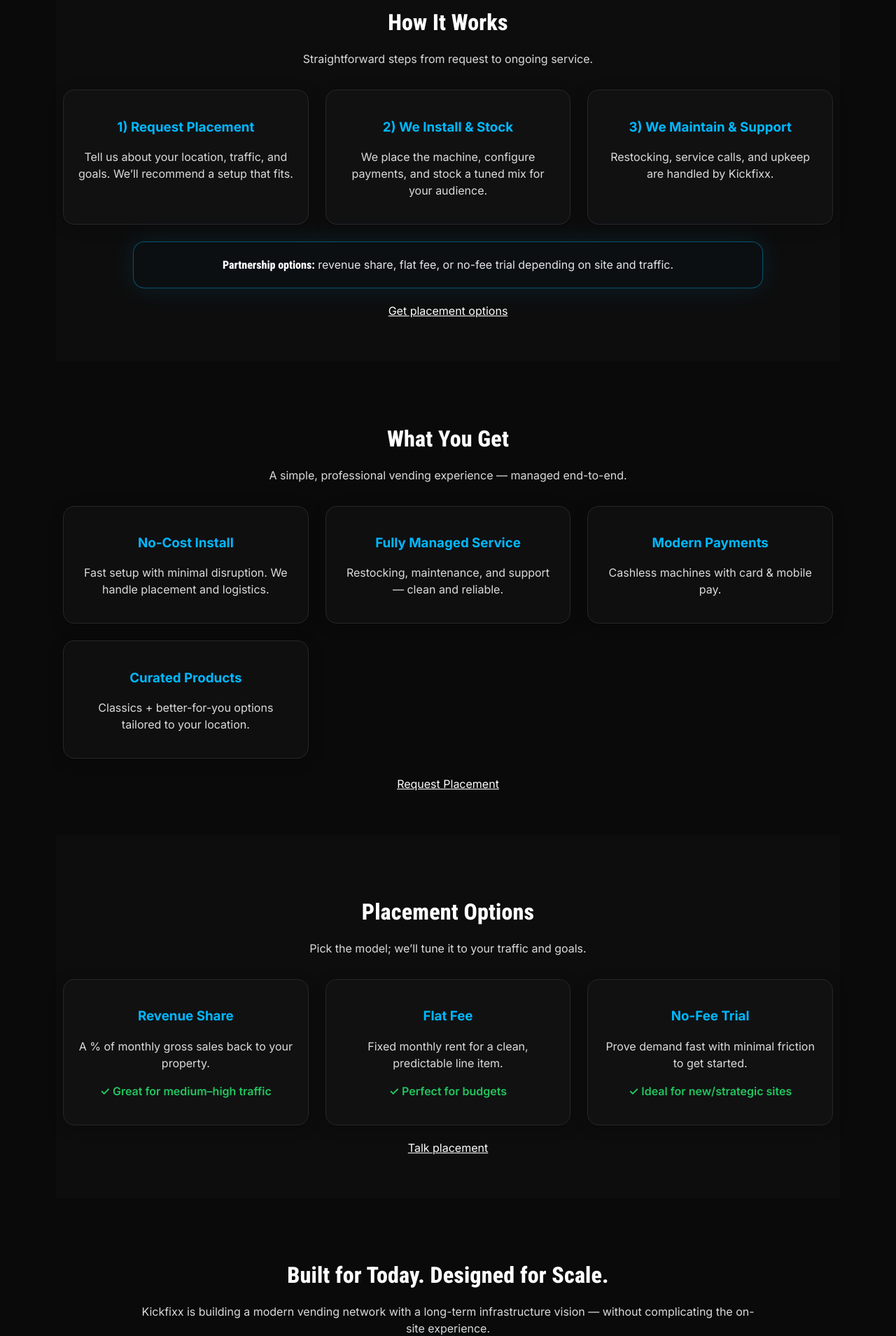
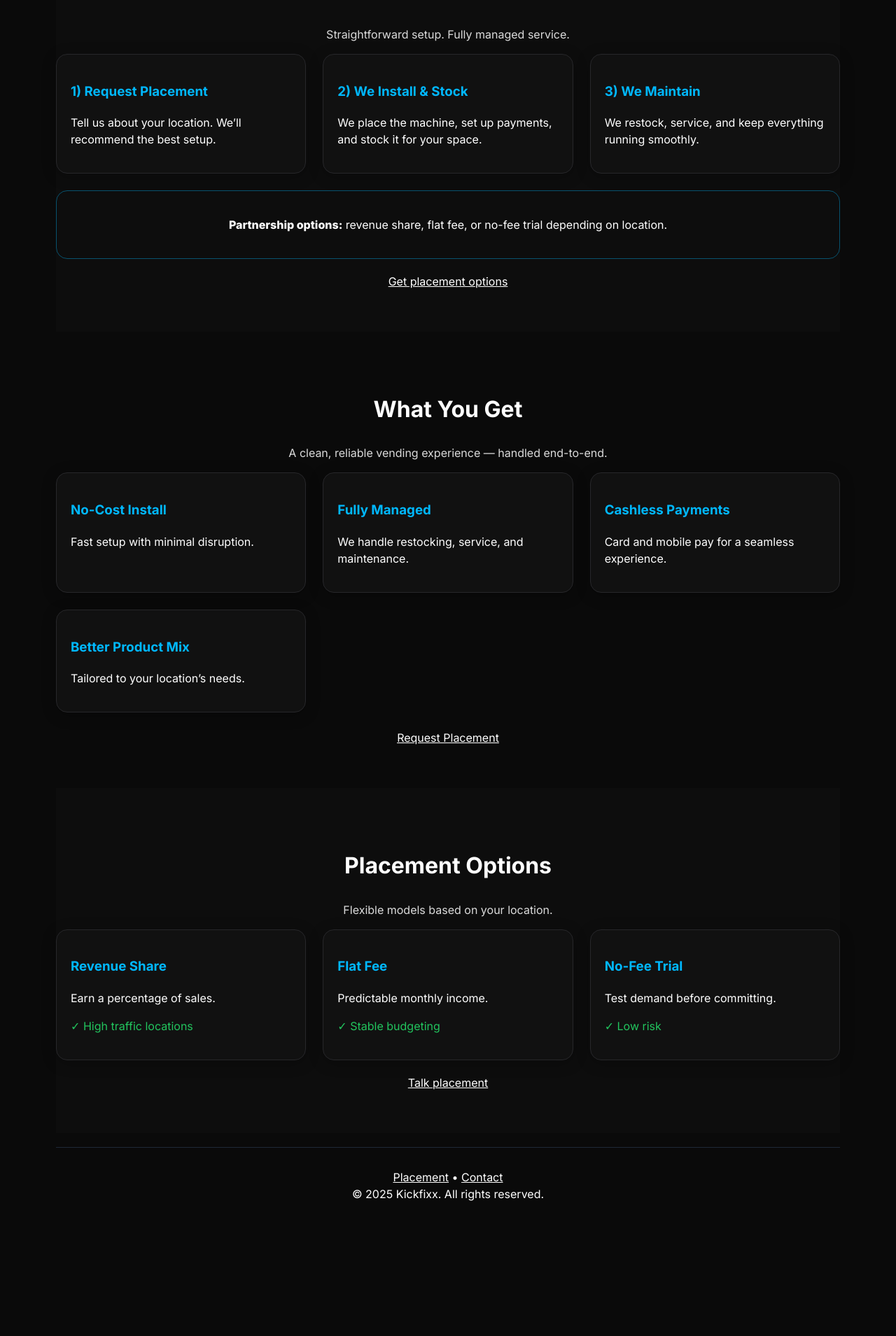
Before and after one commit to EaziAce/BB, a Next.js app: page / in a window 1280 px wide. Shown: the part 792-2701 px from the top of the page at 70% size. After the commit the page ends 2560 px from the top, so only its background shows below. Built offline with nearby package versions, Linux system fonts and the light colour scheme.

Commit message:
Update index.tsx

```diff
--- a/pages/index.tsx
+++ b/pages/index.tsx
@@ -4,69 +4,14 @@
 import Image from "next/image";
 import Link from "next/link";
 
-/** Reusable token image with optional aura glow */
-function TokenImage({
-  src,
-  alt,
-  size = 220,
-  aura = false,
-  auraColor = "rgba(0,184,255,0.28)",
-  blur = 46,
-}: {
-  src: string;
-  alt: string;
-  size?: number;
-  aura?: boolean;
-  auraColor?: string;
-  blur?: number;
-}) {
-  return (
-    <div className="tokenWrap" style={{ width: size, height: size }}>
-      {aura && (
-        <div
-          aria-hidden
-          className="tokenAura"
-          style={{
-            filter: `blur(${blur}px)`,
-            background: `radial-gradient(circle at center, ${auraColor}, transparent 70%)`,
-          }}
-        />
-      )}
-      <Image
-        src={src}
-        alt={alt}
-        fill
-        sizes="(max-width: 768px) 60vw, 220px"
-        style={{ objectFit: "contain", position: "relative", zIndex: 1 }}
-        priority
-      />
-      <style jsx>{`
-        .tokenWrap {
-          margin: 0 auto;
-          position: relative;
-          display: flex;
-          justify-content: center;
-          align-items: center;
-        }
-        .tokenAura {
-          position: absolute;
-          inset: 0;
-          z-index: 0;
-          border-radius: 50%;
-        }
-      `}</style>
-    </div>
-  );
-}
-
 export default function Home() {
   return (
     <>
       <Head>
-        <title>Kickfixx — Modern Vending Solutions</title>
+        <title>Kickfixx — Modern Vending Solutions | Dallas–Fort Worth</title>
         <meta
           name="description"
-          content="Kickfixx provides clean, cashless, fully managed vending for apartments, offices, and high-traffic locations. No-cost install. We stock, maintain, and keep it running."
+          content="Kickfixx provides clean, cashless, fully managed vending for apartments, offices, and high-traffic locations across the Dallas–Fort Worth area. No-cost install. We stock, maintain, and keep it running."
         />
         <link rel="preconnect" href="https://fonts.googleapis.com" />
         <link rel="preconnect" href="https://fonts.gstatic.com" crossOrigin="" />
@@ -77,15 +22,16 @@
       </Head>
 
       <div className="page">
-        {/* glows */}
+
+        {/* ambient glows */}
         <div className="hero-glows" aria-hidden>
           <div className="glow glow-top" />
           <div className="glow glow-bottom" />
         </div>
 
-        {/* header (simplified) */}
+        {/* header */}
         <header className="header">
-          <Link href="/" className="logoLink" aria-label="Kickfixx Home">
+          <Link href="/" className="logoLink">
             <Image
               src="/kickfixx-logo-00B8FF.png"
               alt="Kickfixx"
@@ -94,13 +40,10 @@
               priority
             />
           </Link>
+
           <nav className="nav">
-            <Link href="/contact" className="navLink">
-              Placement
-            </Link>
-            <Link href="/contact" className="navLink">
-              Contact
-            </Link>
+            <Link href="/contact" className="navLink">Placement</Link>
+            <Link href="/contact" className="navLink">Contact</Link>
           </nav>
         </header>
 
@@ -112,31 +55,26 @@
             </h1>
 
             <p className="lead">
-              Clean. Cashless. Fully managed vending for apartments, offices, and high-traffic
-              locations.
+              Clean. Cashless. Fully managed vending for apartments, offices, and high-traffic locations across the Dallas–Fort Worth area.
             </p>
 
             <p className="sub">
-              We install, stock, and maintain modern machines — so your tenants, employees, or
-              customers always have convenient options on-site.
+              We install, stock, and maintain modern machines — so your tenants, employees, or customers always have convenient options on-site.
             </p>
 
             <div className="ctaRow">
-              <a href="#how" className="btnGhost">
-                How It Works
-              </a>
-              <Link href="/contact" className="btnPrimary">
-                Request Placement
-              </Link>
+              <a href="#how" className="btnGhost">How It Works</a>
+              <Link href="/contact" className="btnPrimary">Request Placement</Link>
             </div>
 
+            <p className="location">Serving Dallas–Fort Worth (DFW)</p>
             <p className="note">Own the Infrastructure.</p>
           </div>
 
           <div className="heroImageWrap">
             <Image
               src="/vending-mockup.png"
-              alt="Kickfixx vending machine mockup"
+              alt="Kickfixx vending machine"
               width={1000}
               height={1300}
               className="heroImage"
@@ -148,33 +86,34 @@
         {/* how it works */}
         <section id="how" className="section sectionDark">
           <h2 className="sectionTitle">How It Works</h2>
-          <p className="sectionSub">Straightforward steps from request to ongoing service.</p>
+          <p className="sectionSub">Straightforward setup. Fully managed service.</p>
 
           <div className="gridCards">
             <div className="card">
               <h3 className="cardTitle">1) Request Placement</h3>
               <p className="cardText">
-                Tell us about your location, traffic, and goals. We’ll recommend a setup that fits.
+                Tell us about your location. We’ll recommend the best setup.
               </p>
             </div>
+
             <div className="card">
               <h3 className="cardTitle">2) We Install &amp; Stock</h3>
               <p className="cardText">
-                We place the machine, configure payments, and stock a tuned mix for your audience.
+                We place the machine, set up payments, and stock it for your space.
               </p>
             </div>
+
             <div className="card">
-              <h3 className="cardTitle">3) We Maintain &amp; Support</h3>
+              <h3 className="cardTitle">3) We Maintain</h3>
               <p className="cardText">
-                Restocking, service calls, and upkeep are handled by Kickfixx.
+                We restock, service, and keep everything running smoothly.
               </p>
             </div>
           </div>
 
           <div className="infoCard">
             <p className="infoText">
-              <strong className="infoStrong">Partnership options:</strong> revenue share, flat fee,
-              or no-fee trial depending on site and traffic.
+              <strong className="infoStrong">Partnership options:</strong> revenue share, flat fee, or no-fee trial depending on location.
             </p>
           </div>
 
@@ -185,27 +124,32 @@
           </div>
         </section>
 
-        {/* what you get */}
+        {/* features */}
         <section className="section">
           <h2 className="sectionTitle">What You Get</h2>
-          <p className="sectionSub">A simple, professional vending experience — managed end-to-end.</p>
+          <p className="sectionSub">
+            A clean, reliable vending experience — handled end-to-end.
+          </p>
 
           <div className="gridCards">
             <div className="card">
               <h3 className="cardTitle">No-Cost Install</h3>
-              <p className="cardText">Fast setup with minimal disruption. We handle placement and logistics.</p>
+              <p className="cardText">Fast setup with minimal disruption.</p>
             </div>
+
             <div className="card">
-              <h3 className="cardTitle">Fully Managed Service</h3>
-              <p className="cardText">Restocking, maintenance, and support — clean and reliable.</p>
+              <h3 className="cardTitle">Fully Managed</h3>
+              <p className="cardText">We handle restocking, service, and maintenance.</p>
             </div>
+
             <div className="card">
-              <h3 className="cardTitle">Modern Payments</h3>
-              <p className="cardText">Cashless machines with card &amp; mobile pay.</p>
+              <h3 className="cardTitle">Cashless Payments</h3>
+              <p className="cardText">Card and mobile pay for a seamless experience.</p>
             </div>
+
             <div className="card">
-              <h3 className="cardTitle">Curated Products</h3>
-              <p className="cardText">Classics + better-for-you options tailored to your location.</p>
+              <h3 className="cardTitle">Better Product Mix</h3>
+              <p className="cardText">Tailored to your location’s needs.</p>
             </div>
           </div>
 
@@ -219,23 +163,25 @@
         {/* placement options */}
         <section className="section sectionDark">
           <h2 className="sectionTitle">Placement Options</h2>
-          <p className="sectionSub">Pick the model; we’ll tune it to your traffic and goals.</p>
+          <p className="sectionSub">Flexible models based on your location.</p>
 
           <div className="gridCards">
             <div className="card">
               <h3 className="cardTitle">Revenue Share</h3>
-              <p className="cardText">A % of monthly gross sales back to your property.</p>
-              <p className="cardTag">✓ Great for medium–high traffic</p>
+              <p className="cardText">Earn a percentage of sales.</p>
+              <p className="cardTag">✓ High traffic locations</p>
             </div>
+
             <div className="card">
               <h3 className="cardTitle">Flat Fee</h3>
-              <p className="cardText">Fixed monthly rent for a clean, predictable line item.</p>
-              <p className="cardTag">✓ Perfect for budgets</p>
+              <p className="cardText">Predictable monthly income.</p>
+              <p className="cardTag">✓ Stable budgeting</p>
             </div>
+
             <div className="card">
               <h3 className="cardTitle">No-Fee Trial</h3>
-              <p className="cardText">Prove demand fast with minimal friction to get started.</p>
-              <p className="cardTag">✓ Ideal for new/strategic sites</p>
+              <p className="cardText">Test demand before committing.</p>
+              <p className="cardTag">✓ Low risk</p>
             </div>
           </div>
 
@@ -246,40 +192,16 @@
           </div>
         </section>
 
-        {/* future vision (subtle + low) */}
-        <section className="section">
-          <h2 className="sectionTitle">Built for Today. Designed for Scale.</h2>
-          <p className="sectionSub" style={{ maxWidth: 900, margin: "0 auto 18px" }}>
-            Kickfixx is building a modern vending network with a long-term infrastructure vision —
-            without complicating the on-site experience.
-          </p>
-
-          {/* Optional: keep this visual or remove it */}
-          <div style={{ textAlign: "center", opacity: 0.75, marginTop: 12 }}>
-            <TokenImage
-              src="/kfx-token.png"
-              alt="Kickfixx rewards token concept"
-              size={170}
-              aura
-              blur={40}
-              auraColor="rgba(0,184,255,0.20)"
-            />
-          </div>
-        </section>
-
         {/* footer */}
         <footer className="footer">
           <div>
-            <Link href="/contact" className="footLink">
-              Placement
-            </Link>
+            <Link href="/contact" className="footLink">Placement</Link>
             <span className="sep"> • </span>
-            <Link href="/contact" className="footLink">
-              Contact
-            </Link>
+            <Link href="/contact" className="footLink">Contact</Link>
           </div>
           © {new Date().getFullYear()} Kickfixx. All rights reserved.
         </footer>
+
       </div>
 
       <style jsx>{`
@@ -291,47 +213,36 @@
         .glow-bottom { bottom: -160px; right: -128px; opacity: .2; background: radial-gradient(closest-side, #00b8ff, rgba(0,0,0,0)); }
 
         .header { display: flex; align-items: center; justify-content: space-between; padding: 14px 0; border-bottom: 1px solid #1f2937; }
-        .logoLink { display: inline-flex; align-items: center; }
         .nav { display: flex; gap: 16px; }
         .navLink { color: #00b8ff; font-weight: 800; text-decoration: none; }
 
         .hero { display: grid; grid-template-columns: 1.2fr 1fr; gap: 28px; align-items: center; padding: 48px 0; }
-        .h1 { font-size: 46px; line-height: 1.1; margin: 0 0 12px; font-family: "Roboto Condensed", Inter, system-ui; letter-spacing: .2px; }
+        .h1 { font-size: 46px; font-family: "Roboto Condensed", Inter; }
         .brand { color: #00b8ff; }
-        .lead { opacity: .9; margin: 0 0 8px; max-width: 56ch; }
-        .sub { color: #a1a1aa; margin: 0 0 12px; max-width: 60ch; }
-        .ctaRow { display: flex; gap: 12px; flex-wrap: wrap; margin: 12px 0 6px; }
-        .btnPrimary { display: inline-block; background: #00b8ff; color: #000; border-radius: 12px; padding: 12px 16px; font-weight: 800; text-decoration: none; }
-        .btnGhost { display: inline-block; border: 1px solid #3f3f46; color: #fff; border-radius: 12px; padding: 12px 16px; font-weight: 600; text-decoration: none; }
-        .note { font-size: 12px; color: #71717a; margin-top: 8px; }
+        .lead { opacity: .9; }
+        .sub { color: #a1a1aa; }
+        .ctaRow { display: flex; gap: 12px; margin-top: 12px; }
+        .btnPrimary { background: #00b8ff; color: #000; padding: 12px 16px; border-radius: 12px; font-weight: 800; }
+        .btnGhost { border: 1px solid #3f3f46; padding: 12px 16px; border-radius: 12px; }
+        .location { margin-top: 8px; opacity: .75; font-size: 14px; }
+        .note { opacity: .6; margin-top: 6px; }
 
-        .heroImageWrap { position: relative; display: flex; justify-content: center; align-items: center; overflow: hidden; border-radius: 20px; margin: 40px auto; max-width: 600px; background: radial-gradient(circle at center, rgba(0,184,255,.08) 0%, transparent 70%); box-shadow: 0 8px 24px rgba(0,0,0,.6), 0 0 35px rgba(0,184,255,.35); }
-        .heroImage { object-fit: cover; width: 100%; height: auto; transform: scale(1.05); transition: transform .3s ease; }
+        .heroImageWrap { border-radius: 20px; overflow: hidden; box-shadow: 0 0 35px rgba(0,184,255,.35); }
 
         .section { padding: 60px 0; }
         .sectionDark { background: #0d0d0d; }
-        .sectionTitle { text-align: center; font-size: 32px; margin-bottom: 16px; font-family: "Roboto Condensed", Inter, system-ui; font-weight: 800; letter-spacing: .2px; }
-        .sectionSub { text-align: center; opacity: .85; margin-bottom: 32px; }
+        .sectionTitle { text-align: center; font-size: 32px; }
+        .sectionSub { text-align: center; opacity: .85; }
 
-        .gridCards { display: grid; grid-template-columns: repeat(auto-fit, minmax(280px, 1fr)); gap: 24px; max-width: 1100px; margin: 0 auto; text-align: center; }
-        .card { border-radius: 16px; border: 1px solid #27272a; background: rgba(24,24,27,.4); padding: 20px; transition: box-shadow .2s ease, border-color .2s ease; }
-        .card:hover { border-color: rgba(0,184,255,.5); box-shadow: 0 0 24px rgba(0,184,255,.2); }
-        .cardTitle { color: #00b8ff; margin-bottom: 10px; }
-        .cardText { opacity: .85; }
-        .cardTag { color: #22c55e; font-weight: 600; margin-top: 12px; }
+        .gridCards { display: grid; gap: 24px; grid-template-columns: repeat(auto-fit, minmax(280px, 1fr)); }
+        .card { border: 1px solid #27272a; padding: 20px; border-radius: 16px; }
+        .cardTitle { color: #00b8ff; }
+        .cardTag { color: #22c55e; margin-top: 8px; }
 
-        .infoCard { margin: 24px auto 0; max-width: 900px; border-radius: 16px; border: 1px solid rgba(0,184,255,.4); background: #0b0f12; padding: 20px; text-align: center; box-shadow: 0 0 35px rgba(0,184,255,.12); }
-        .infoText { color: #e4e4e7; margin: 0; }
-        .infoStrong { font-weight: 800; color: #fff; font-family: "Roboto Condensed", Inter, system-ui; }
+        .infoCard { margin-top: 24px; padding: 20px; border: 1px solid rgba(0,184,255,.4); border-radius: 16px; text-align: center; }
+        .infoStrong { font-weight: 800; }
 
-        .footer { margin-top: 20px; padding: 30px 0; border-top: 1px solid #1f2937; opacity: .8; font-size: 14px; text-align: center; }
-        .footLink { color: #00b8ff; text-decoration: none; font-weight: 800; }
-        .sep { opacity: .5; }
-
-        @media (max-width: 980px) {
-          .hero { grid-template-columns: 1fr; }
-          .h1 { font-size: 34px; }
-        }
+        .footer { text-align: center; margin-top: 20px; padding: 30px 0; border-top: 1px solid #1f2937; }
       `}</style>
     </>
   );
```
